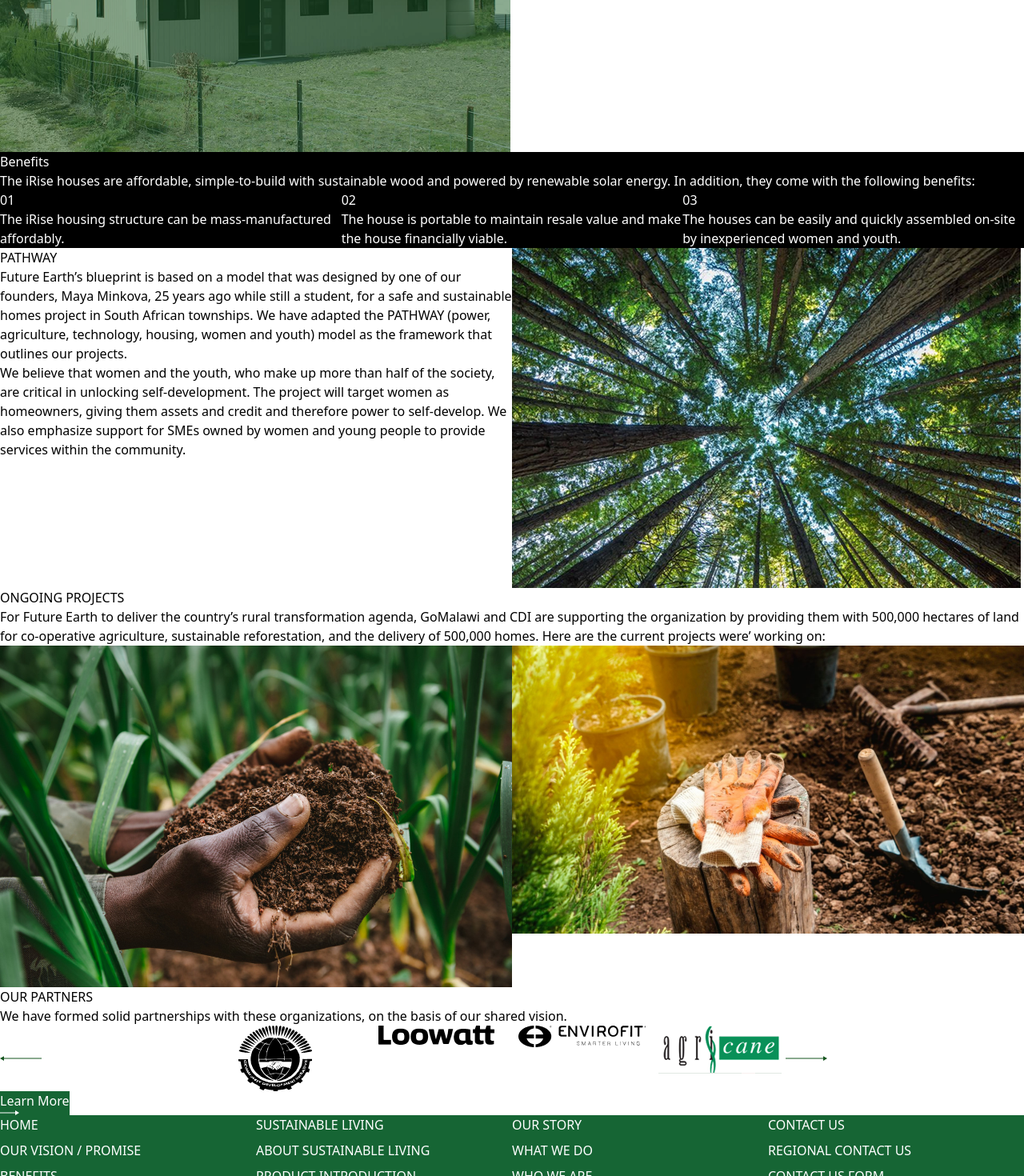
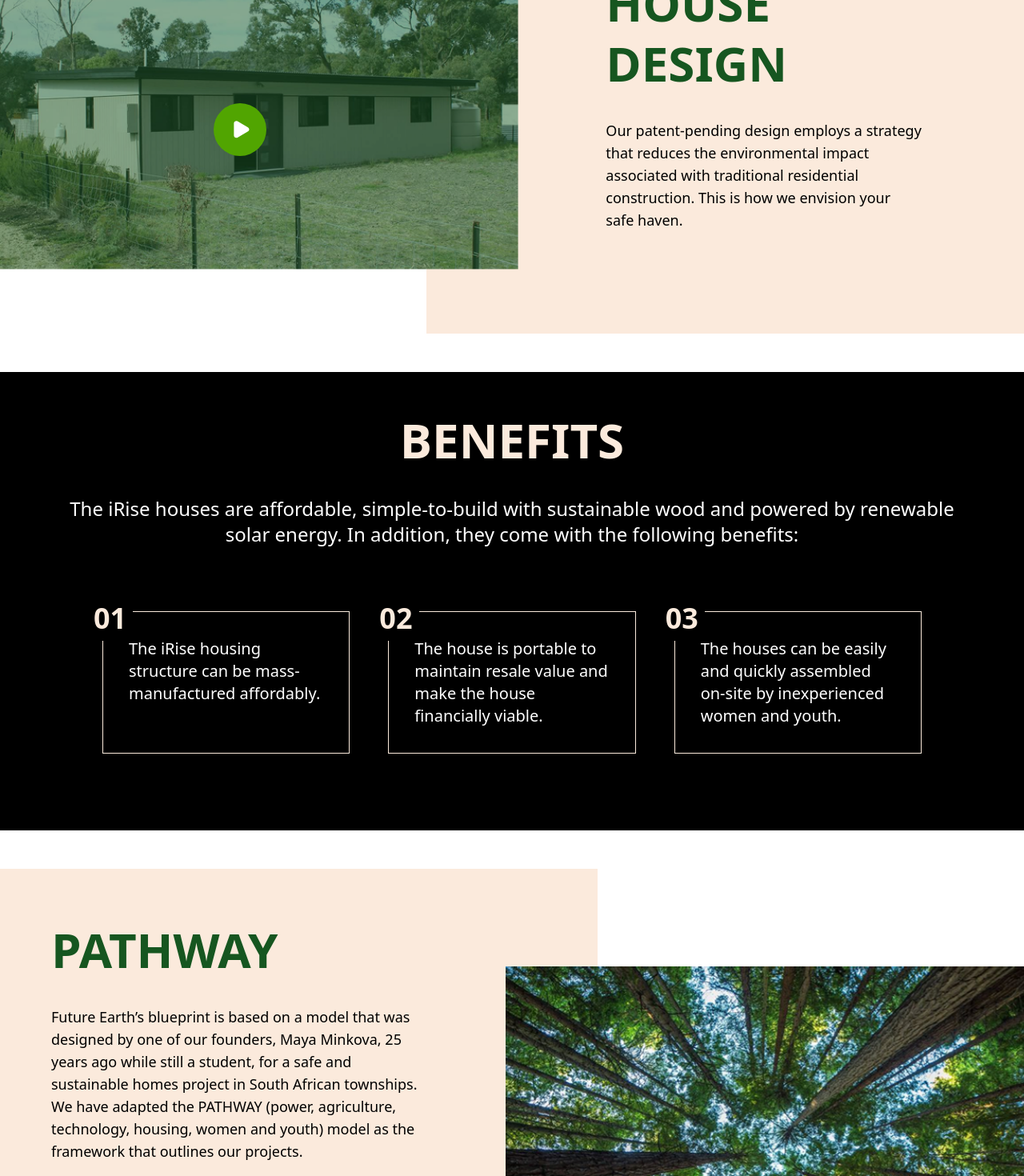
Before and after one commit to jarviswuod/futureEarth, a React (Vite) app: page / in a window 1280 px wide. Shown: the part 1100-2570 px from the top of the page at 80% size. Built offline with nearby package versions, Linux system fonts and the light colour scheme.

Commit message:
Added detailed styling to HomePage sections

```diff
--- a/src/components/HomeBenefitsSection.jsx
+++ b/src/components/HomeBenefitsSection.jsx
@@ -2,33 +2,42 @@ import React from "react";
 
 const HomeBenefitsSection = () => {
   return (
-    <section className="bg-black text-white flex flex-col items-center justify-center">
-      <div>
-        <h2>Benefits </h2>
-        <p>
+    <section className="bg-black text-white">
+      <div className="max-w-[1320px] mx-auto py-12 px-4 flex flex-col items-center justify-center">
+        <h2 className="text-6xl text-[#FBEADC] font-extrabold leading-tight uppercase mb-8">
+          Benefits
+        </h2>
+        <p className="text-2xl font-extralight mb-20 text-center max-w-6xl">
           The iRise houses are affordable, simple-to-build with sustainable wood
           and powered by renewable solar energy. In addition, they come with the
           following benefits:
         </p>
-        <ul className="grid grid-cols-3">
-          <li>
-            <h3>01</h3>
-            <p>
+
+        <ul className="grid grid-cols-3 gap-12 max-w-5xl mb-12">
+          <li className="border border-[#FBEADC] rounded-base p-8 relative">
+            <h3 className="text-4xl text-[#FBEADC] font-bold p-2 absolute -top-5 -left-5 bg-black">
+              01
+            </h3>
+            <p className="text-xl font-light">
               The iRise housing structure can be mass-manufactured affordably.
             </p>
           </li>
 
-          <li>
-            <h3>02</h3>
-            <p>
+          <li className="border border-[#FBEADC] rounded-base p-8 relative">
+            <h3 className="text-4xl text-[#FBEADC] font-bold p-2 absolute -top-5 -left-5 bg-black">
+              02
+            </h3>
+            <p className="text-xl font-light">
               The house is portable to maintain resale value and make the house
               financially viable.
             </p>
           </li>
 
-          <li>
-            <h3>03</h3>
-            <p>
+          <li className="border border-[#FBEADC] rounded-base p-8 relative">
+            <h3 className="text-4xl text-[#FBEADC] font-bold p-2 absolute -top-5 -left-5 bg-black">
+              03
+            </h3>
+            <p className="text-xl font-light">
               The houses can be easily and quickly assembled on-site by
               inexperienced women and youth.
             </p>
--- a/src/components/HomeHouseDesignSection.jsx
+++ b/src/components/HomeHouseDesignSection.jsx
@@ -3,16 +3,24 @@ import React from "react";
 const HomeHouseDesignSection = () => {
   return (
     <section>
-      <div class="grid grid-cols-2">
-        <div>
+      <div class="max-w-[1320px] mx-auto grid grid-cols-[5fr_7fr] items-center py-12">
+        <div className="relative">
           <img
+            className="scale-125 translate-x-12"
             src="images/house_enclosed_within_fence.png"
             alt="house enclosed within fence"
           />
+          <img
+            className="absolute top-[45%] left-[50%]"
+            src="/icons/play_button_icon.svg"
+            alt="play button icon"
+          />
         </div>
-        <div>
-          <h2>House Design </h2>
-          <p>
+        <div className="bg-[#FBEADC] pl-56 pr-32 py-24">
+          <h2 className="text-6xl text-[#165620] font-extrabold leading-tight uppercase mb-8">
+            House Design
+          </h2>
+          <p className="text-lg font-light mb-8 max-w-xl">
             Our patent-pending design employs a strategy that reduces the
             environmental impact associated with traditional residential
             construction. This is how we envision your safe haven.
--- a/src/components/HomePathwaySection.jsx
+++ b/src/components/HomePathwaySection.jsx
@@ -3,11 +3,12 @@ import React from "react";
 const HomePathwaySection = () => {
   return (
     <section>
-      <div className="grid grid-cols-2">
-        <div>
-          <h2>PATHWAY</h2>
-
-          <p>
+      <div class="max-w-[1320px] mx-auto grid grid-cols-[7fr_5fr] items-center py-12">
+        <div className="bg-[#FBEADC] pl-16 pr-56 py-16">
+          <h2 className="text-6xl text-[#165620] font-extrabold leading-tight uppercase mb-8">
+            PATHWAY
+          </h2>
+          <p className="text-lg font-light mb-8 max-w-xl">
             Future Earth’s blueprint is based on a model that was designed by
             one of our founders, Maya Minkova, 25 years ago while still a
             student, for a safe and sustainable homes project in South African
@@ -15,7 +16,7 @@ const HomePathwaySection = () => {
             technology, housing, women and youth) model as the framework that
             outlines our projects.
           </p>
-          <p>
+          <p className="text-lg font-light mb-8 max-w-xl">
             We believe that women and the youth, who make up more than half of
             the society, are critical in unlocking self-development. The project
             will target women as homeowners, giving them assets and credit and
@@ -23,6 +24,26 @@ const HomePathwaySection = () => {
             owned by women and young people to provide services within the
             community.
           </p>
+        </div>
+        <div className="relaive">
+          <img
+            className="scale-125 -translate-x-12"
+            src="/images/trees_forming_a_canopy.png"
+            alt="trees forming a canopy"
+          />
+        </div>
+      </div>
+    </section>
+  );
+
+  return (
+    <section>
+      <div className="grid grid-cols-2">
+        <div>
+          <h2>PATHWAY</h2>
+
+          <p></p>
+          <p></p>
         </div>
         <div>
           <img
--- a/src/components/OnGoingProjectsSection.jsx
+++ b/src/components/OnGoingProjectsSection.jsx
@@ -2,25 +2,45 @@ import React from "react";
 
 const OnGoingProjectsSection = () => {
   return (
-    <section>
-      <div>
-        <h2>ONGOING PROJECTS</h2>
-        <p>
-          For Future Earth to deliver the country’s rural transformation agenda,
-          GoMalawi and CDI are supporting the organization by providing them
-          with 500,000 hectares of land for co-operative agriculture,
-          sustainable reforestation, and the delivery of 500,000 homes. Here are
-          the current projects were’ working on:
-        </p>
-        <ul className="grid grid-cols-2">
-          <li>
-            <img
-              src="/images/soil_carried_by_hands.jpg"
-              alt="soil carried by hands"
-            />
+    <section className="">
+      <div className="max-w-[1320px] mx-auto">
+        <div className="bg-[#165620] text-[#FBEADC] py-28 px-4  text-center">
+          <h2 className="text-6xl font-extrabold leading-tight uppercase mb-8">
+            ONGOING PROJECTS
+          </h2>
+          <p className="text-2xl font-extralight mb-20 text-center max-w-6xl mx-auto">
+            For Future Earth to deliver the country’s rural transformation
+            agenda, GoMalawi and CDI are supporting the organization by
+            providing them with{" "}
+            <span className="font-bold">500,000 hectares of land</span> for
+            co-operative agriculture, sustainable reforestation, and the{" "}
+            <span className="font-bold">delivery of 500,000 homes.</span> Here
+            are the current projects were’ working on:
+          </p>
+        </div>
+        <ul className="grid grid-cols-2 -translate-y-32 max-w-6xl mx-auto text-white text-4xl font-extrabold gap-4">
+          <li
+            style={{
+              backgroundImage:
+                "linear-gradient(to bottom, rgba(22, 86, 32, 0), rgba(22, 86, 32, 0.6)), url('/images/soil_carried_by_hands.jpg')",
+              backgroundSize: "cover",
+              backgroundPosition: "center",
+            }}
+            className="h-72 w-full p-8 flex items-end justify-start border-8 border-[#FBEADC]"
+          >
+            Malawi Project
           </li>
-          <li>
-            <img src="/images/tree_stump_gloves.jpg" alt="tree stump gloves" />
+
+          <li
+            style={{
+              backgroundImage:
+                "linear-gradient(to bottom, rgba(22, 86, 32, 0), rgba(22, 86, 32, 0.6)), url('/images/tree_stump_gloves.jpg')",
+              backgroundSize: "cover",
+              backgroundPosition: "center",
+            }}
+            className="h-72 w-full p-8 flex items-end justify-start border-8 border-[#FBEADC]"
+          >
+            Mozambique Project
           </li>
         </ul>
       </div>
--- a/src/components/OurPartnersSection.jsx
+++ b/src/components/OurPartnersSection.jsx
@@ -2,28 +2,32 @@ import React from "react";
 
 const OurPartnersSection = () => {
   return (
-    <section>
-      <div>
-        <h2>OUR PARTNERS</h2>
-        <p>
+    <section className="mb-16">
+      <div className="max-w-[1320px] mx-auto">
+        <div className="bg-[#FBEADC] py-12 px-4 flex items-center flex-col text-center">
+          <h2 className="text-6xl text-[#165620] font-extrabold leading-tight uppercase mb-8">
+            OUR PARTNERS
+          </h2>
+          <p className="text-2xl font-extralight mb-12 text-center max-w-6xl mx-auto">
             We have formed solid partnerships with these organizations, on the
             basis of our shared vision.
           </p>
-        <div className="grid grid-cols-[1fr_auto_1fr] items-center">
+
+          <div className="grid grid-cols-[auto_1fr_auto] gap-12 items-center max-w-6xl mx-auto mb-12">
             <button>
               <img src="icons/left_arrow.svg" alt="left arrow icon" />
             </button>
-          <ul className="grid grid-cols-4 gap-4">
-            <li>
+            <ul className="grid grid-cols-4 gap-8">
+              <li className="border border-[#16562079] flex items-center justify-center p-4">
                 <img src="/images/patner_one.png" alt="patner_one logo" />
               </li>
-            <li>
+              <li className="border border-[#16562079] flex items-center justify-center p-4">
                 <img src="/images/loowatt.png" alt="loowatt logo" />
               </li>
-            <li>
+              <li className="border border-[#16562079] flex items-center justify-center p-4">
                 <img src="/images/envirofit.png" alt="envirofit logo" />
               </li>
-            <li>
+              <li className="border border-[#16562079] flex items-center justify-center p-4">
                 <img src="/images/agricane.png" alt="agricane logo" />
               </li>
             </ul>
@@ -31,10 +35,11 @@ const OurPartnersSection = () => {
               <img src="icons/right_arrow_.svg" alt="right arrow icon" />
             </button>
           </div>
-        <button className="bg-green-800 text-white">
+          <button className="bg-[#165620] uppercase text-white flex gap-2 items-center justify-center py-4 px-8">
             <p>Learn More</p>
             <img src="icons/rght_arrow.svg" alt="rght arrow icon" />
           </button>
+        </div>
       </div>
     </section>
   );
```
Also changed, not shown: public/icons/play_button_icon.svg (added). Lines whose indentation alone changed are shown as unchanged.
